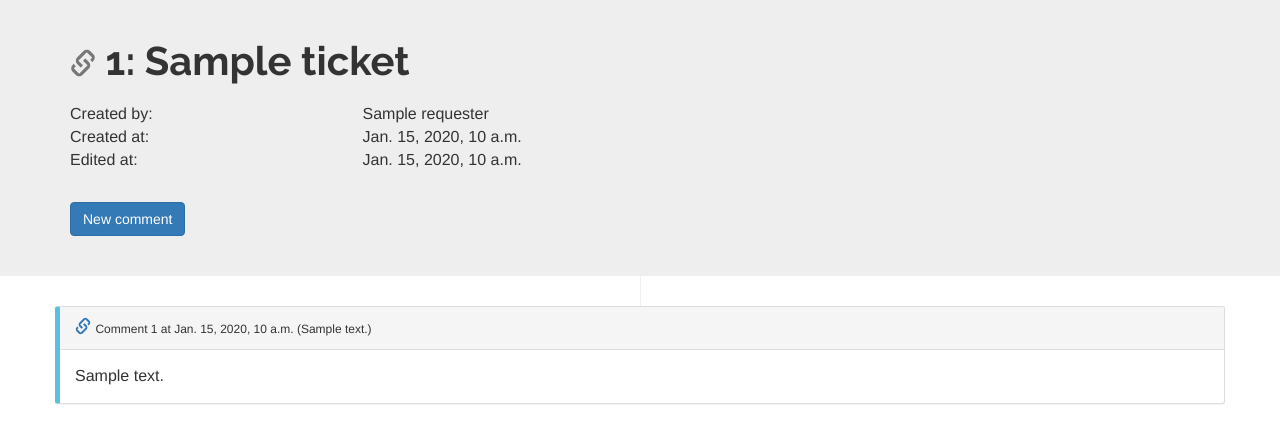
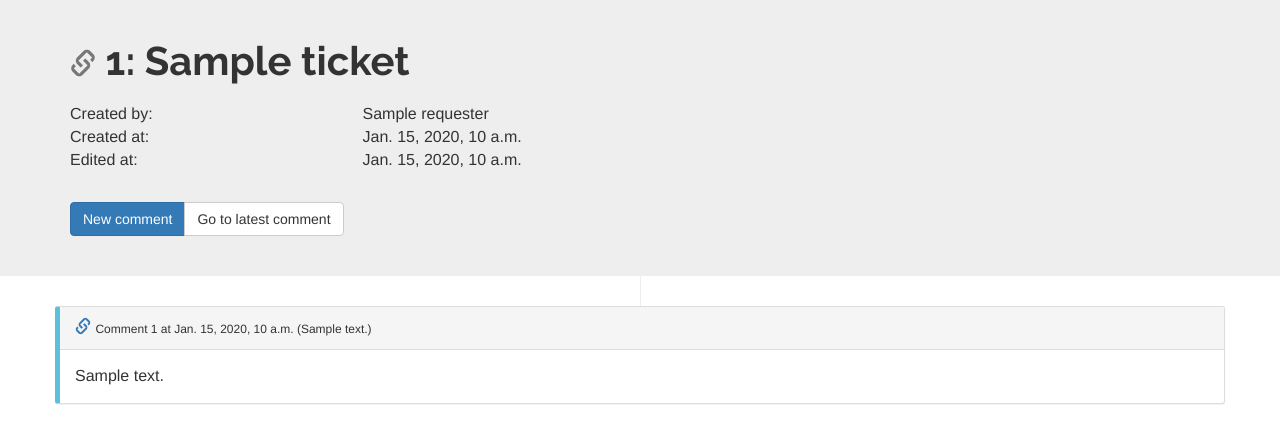
Before and after one commit to sjkingo/ticketus, a Django app: template ticketus/ui/templates/ui/ticket_page.html in a window 1280 px wide. Shown: the part 51-486 px from the top of the page. Run offline with Django 3.2, Linux system fonts and the light colour scheme; the template is opened without the code that fills it: most values are stand-ins (such as "Sample title", 1, 10 or a date in 2020); some libraries are stand-ins or nearby versions.

Commit message:
Add last comment link

```diff
--- a/ticketus/ui/templates/ui/ticket_page.html
+++ b/ticketus/ui/templates/ui/ticket_page.html
@@ -22,7 +22,10 @@
             <div class="col-md-3 col-xs-6">{% if ticket.updated_datetime %}{{ ticket.updated_datetime }}{% else %}Never edited{% endif %}</div>
         </div>
     </div>
-    <a href="#new-comment" class="btn btn-primary">New comment</a>
+    <div class="btn-group" role="group" aria-label="Comment buttons">
+        <a href="#new-comment" class="btn btn-primary">New comment</a>
+        <a href="#last-comment" class="btn btn-default">Go to latest comment</a>
+    </div>
 {% endblock %}
 
 {% block body %}
@@ -31,6 +34,9 @@
         <div class="comments">
             {% for comment in ticket.comment_set.all %}
             <div class="row" id="comment-{{ forloop.counter }}">
+                {% if forloop.last %}
+                <a name="last-comment"></a>
+                {% endif %}
                 <div class="panel panel-default">
                     <div class="panel-heading clearfix">
                         <div class="pull-left">
```
